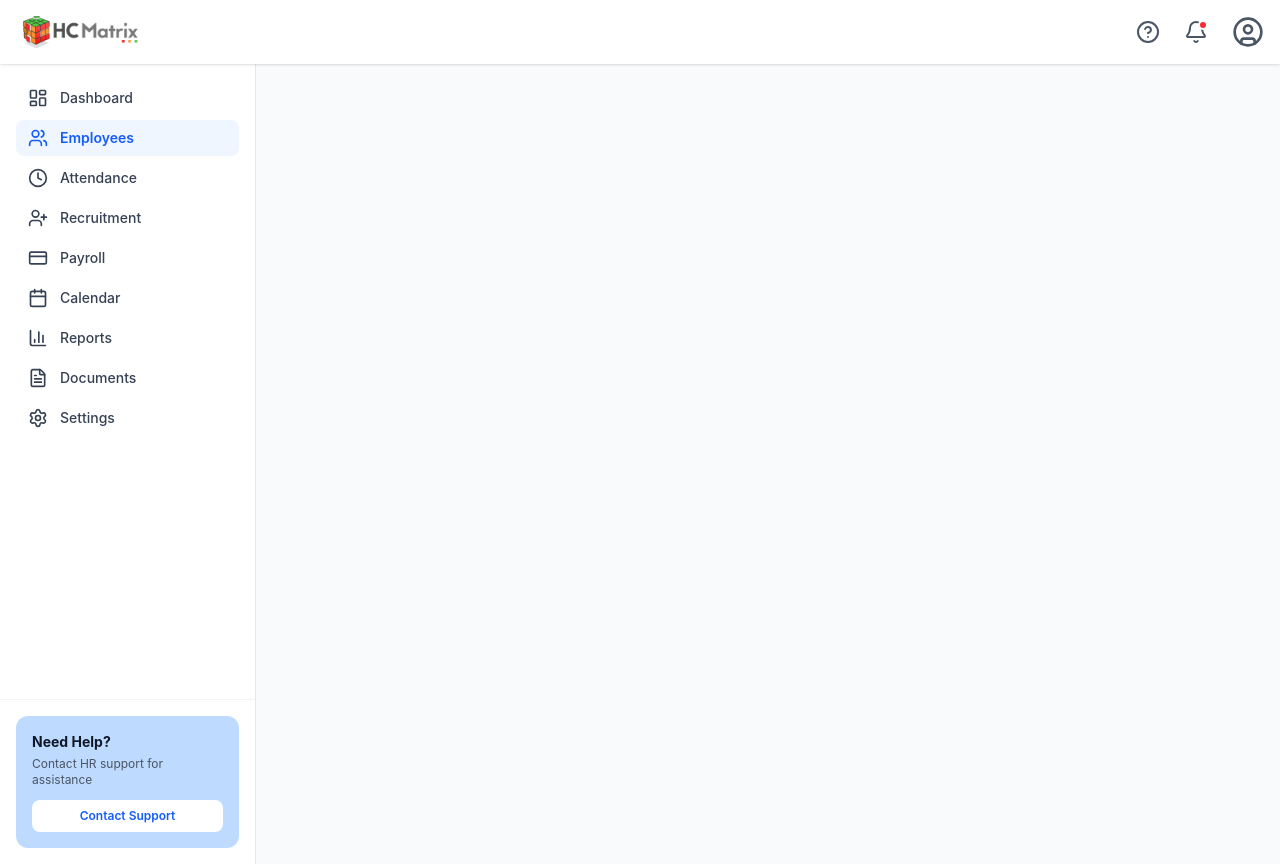
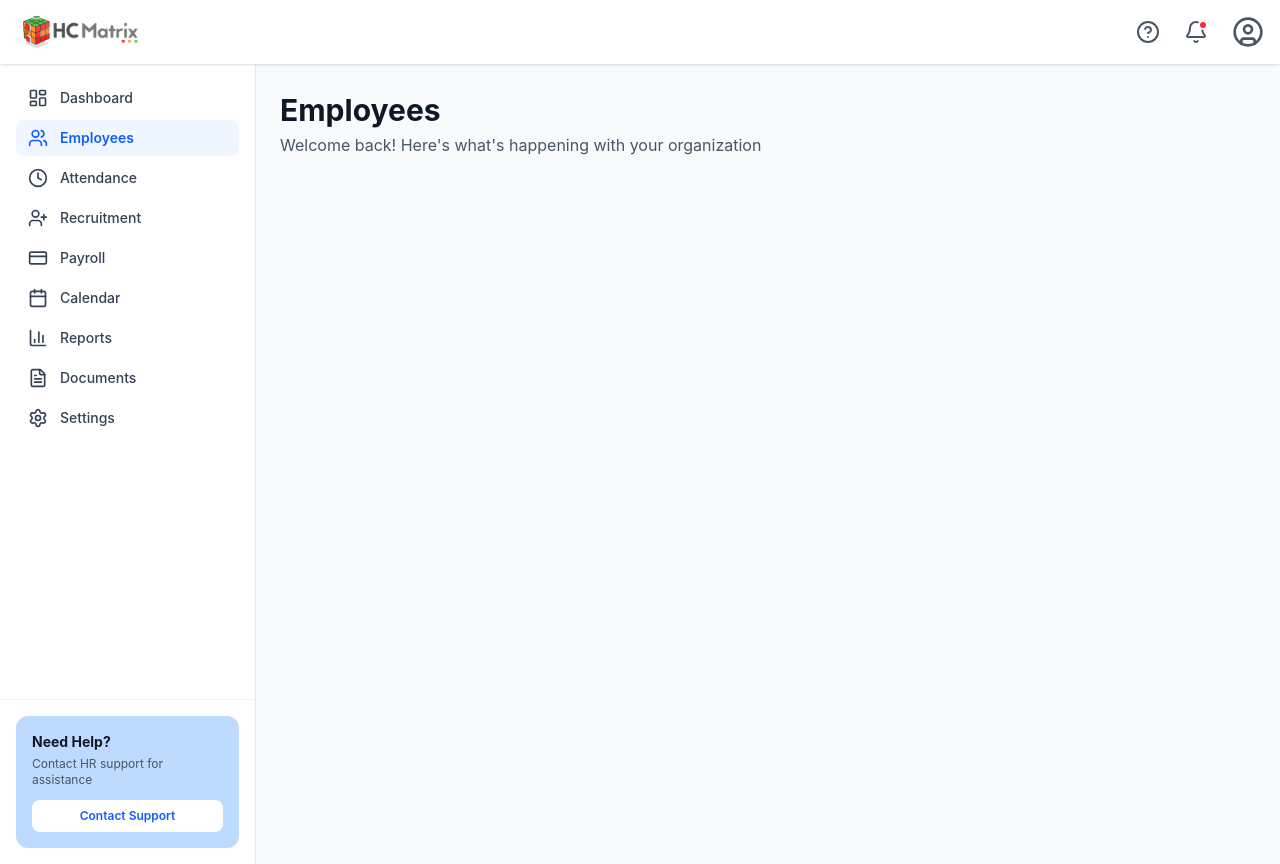
Before and after one commit to kennewest12/hr-platform-development, a React (Vite) app: page /admin in a window 1280 px wide. Both pictures are taken after a click on the button "Employees". Built offline with nearby package versions, Linux system fonts and the light colour scheme.

Commit message:
feat: Add all page components and fix Admin routing

```diff
--- /dev/null
+++ b/src/components/AttendancePage/Attendance.jsx
@@ -0,0 +1,13 @@
+import React from "react";
+import SectionCard from "../SectionCard";
+
+export default function Attendance() {
+  return (
+    <div className="space-y-6">
+      <SectionCard
+        title="Attendance"
+        description="Welcome back! Here's what's happening with your organization"
+      />
+    </div>
+  );
+}
--- /dev/null
+++ b/src/components/CalendarPage/Calendar.jsx
@@ -0,0 +1,13 @@
+import React from "react";
+import SectionCard from "../SectionCard";
+
+export default function Calendar() {
+  return (
+    <div className="space-y-6">
+      <SectionCard
+        title="Calendar"
+        description="Welcome back! Here's what's happening with your organization"
+      />
+    </div>
+  );
+}
--- a/src/components/DashboardPage/Dashboard.jsx
+++ b/src/components/DashboardPage/Dashboard.jsx
@@ -1,4 +1,5 @@
 import React from "react";
+import SectionCard from "../SectionCard";
 import StatsGrid from "./StatsGrid";
 import WorkForceSection from "./WorkForceSection";
 import ChartSection from "./ChartSection";
@@ -6,6 +7,11 @@ import BirthdayCard from "./BirthdayCard";
 export default function Dashboard() {
   return (
     <div className="space-y-6">
+      <SectionCard
+        title="Dashboard"
+        description="Welcome back! Here's what's happening with your organization"
+      />
+
       {/* {Stats Grid } */}
       <StatsGrid />
       <WorkForceSection />
--- /dev/null
+++ b/src/components/DocumentsPage/Documents.jsx
@@ -0,0 +1,13 @@
+import React from "react";
+import SectionCard from "../SectionCard";
+
+export default function Documents() {
+  return (
+    <div className="space-y-6">
+      <SectionCard
+        title="Documents"
+        description="Welcome back! Here's what's happening with your organization"
+      />
+    </div>
+  );
+}
--- /dev/null
+++ b/src/components/EmployeesPage/Employees.jsx
@@ -0,0 +1,13 @@
+import React from "react";
+import SectionCard from "../SectionCard";
+
+export default function Employees() {
+  return (
+    <div className="space-y-6">
+      <SectionCard
+        title="Employees"
+        description="Welcome back! Here's what's happening with your organization"
+      />
+    </div>
+  );
+}
--- /dev/null
+++ b/src/components/PayrollPage/Payroll.jsx
@@ -0,0 +1,13 @@
+import React from "react";
+import SectionCard from "../SectionCard";
+
+export default function Payroll() {
+  return (
+    <div className="space-y-6">
+      <SectionCard
+        title="Payroll"
+        description="Welcome back! Here's what's happening with your organization"
+      />
+    </div>
+  );
+}
--- /dev/null
+++ b/src/components/RecruitmentPage/Recruitment.jsx
@@ -0,0 +1,13 @@
+import React from "react";
+import SectionCard from "../SectionCard";
+
+export default function Recruitment() {
+  return (
+    <div className="space-y-6">
+      <SectionCard
+        title="Recruitment"
+        description="Welcome back! Here's what's happening with your organization"
+      />
+    </div>
+  );
+}
--- /dev/null
+++ b/src/components/ReportPage/Reports.jsx
@@ -0,0 +1,13 @@
+import React from "react";
+import SectionCard from "../SectionCard";
+
+export default function Reports() {
+  return (
+    <div className="space-y-6">
+      <SectionCard
+        title="Reports"
+        description="Welcome back! Here's what's happening with your organization"
+      />
+    </div>
+  );
+}
--- /dev/null
+++ b/src/components/SectionCard.jsx
@@ -0,0 +1,20 @@
+import React from "react";
+
+export default function SectionCard({ title, description }) {
+  return (
+    <div>
+      {(title || description) && (
+        <div className="mb-4">
+          {title && (
+            <h2 className="font-bold text-[30px] text-[#101828]">{title}</h2>
+          )}
+          {description && (
+            <p className="font-normal text-[16px] text-[#4A5565]">
+              {description}
+            </p>
+          )}
+        </div>
+      )}
+    </div>
+  );
+}
--- /dev/null
+++ b/src/components/SettingsPage/Settings.jsx
@@ -0,0 +1,13 @@
+import React from "react";
+import SectionCard from "../SectionCard";
+
+export default function Settings() {
+  return (
+    <div className="space-y-6">
+      <SectionCard
+        title="Settings"
+        description="Welcome back! Here's what's happening with your organization"
+      />
+    </div>
+  );
+}
--- a/src/pages/Admin.jsx
+++ b/src/pages/Admin.jsx
@@ -3,6 +3,14 @@ import Headers from "../components/layout/Header";
 import Sidebar from "../components/layout/Sidebar";
 
 import Dashboard from "../components/DashboardPage/Dashboard";
+import Employees from "../components/EmployeesPage/Employees";
+import Attendance from "../components/AttendancePage/Attendance";
+import Recruitment from "../components/RecruitmentPage/Recruitment";
+import Payroll from "../components/PayrollPage/Payroll";
+import Calendar from "../components/CalendarPage/Calendar";
+import Reports from "../components/ReportPage/Reports";
+import Documents from "../components/DocumentsPage/Documents";
+import Settings from "../components/SettingsPage/Settings";
 
 export default function Admin() {
   const [currentPage, setCurrentPage] = useState("Dashboard");
@@ -13,7 +21,32 @@ export default function Admin() {
         <Sidebar currentPage={currentPage} onPageChange={setCurrentPage} />
         <main className="flex-1 overflow-y-auto bg-transparent">
           <div className="p-6 space-y-6">
+            {/* Show Dashboard when state is Dashboard */}
             {currentPage === "Dashboard" && <Dashboard />}
+
+            {/* Show Report when state is Reports */}
+            {currentPage === "Employees" && <Employees />}
+
+            {/* Show Attendance when state is Attendance*/}
+            {currentPage === "Attendance" && <Attendance />}
+
+            {/* Show Recruitment when state is Recruitment*/}
+            {currentPage === "Recruitment" && <Recruitment />}
+
+            {/* Show Payroll when state is Payroll */}
+            {currentPage === "Payroll" && <Payroll />}
+
+            {/* Show Calendar when state is Calendar */}
+            {currentPage === "Calendar" && <Calendar />}
+
+            {/* Show Report when state is Reports */}
+            {currentPage === "Reports" && <Reports />}
+
+            {/* Show Documents when state is RDocuments */}
+            {currentPage === "Documents" && <Documents />}
+
+            {/* Show Settings when state is Settings*/}
+            {currentPage === "Settings" && <Settings />}
           </div>
         </main>
       </div>
```
